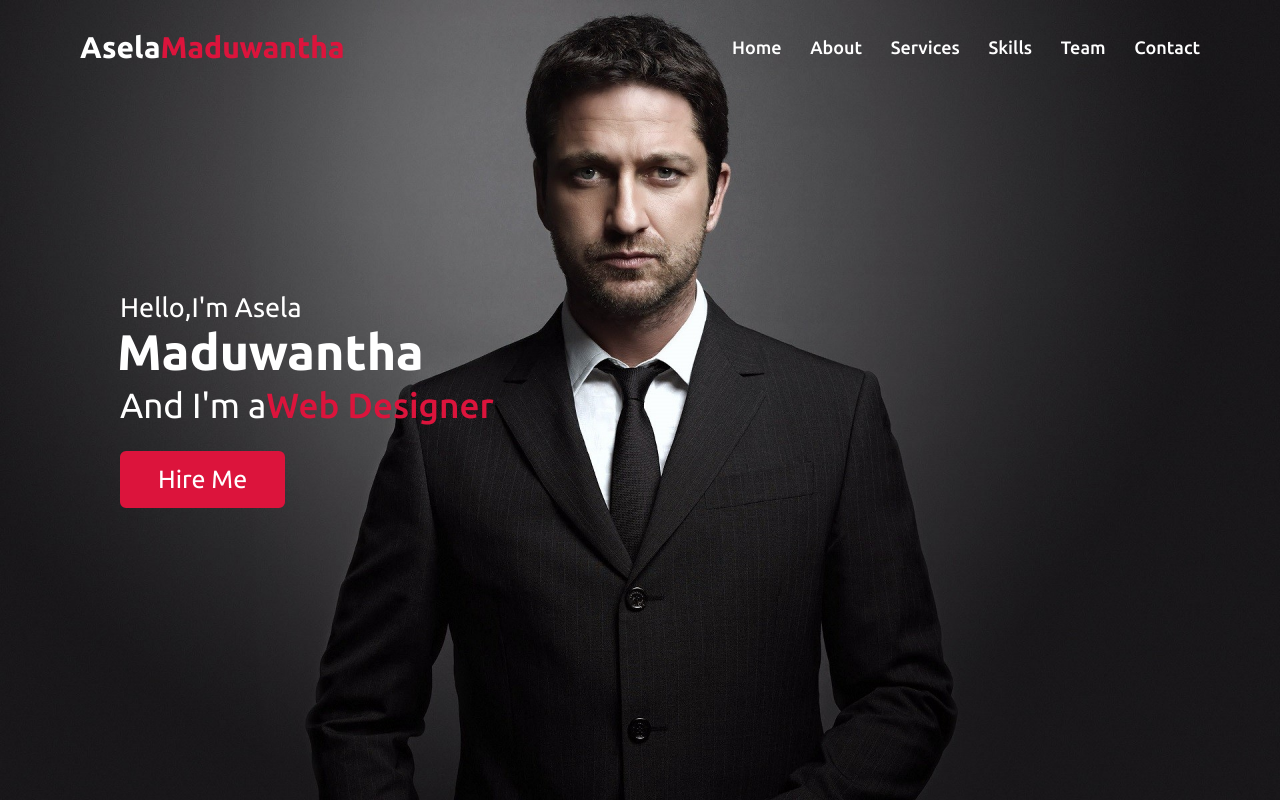
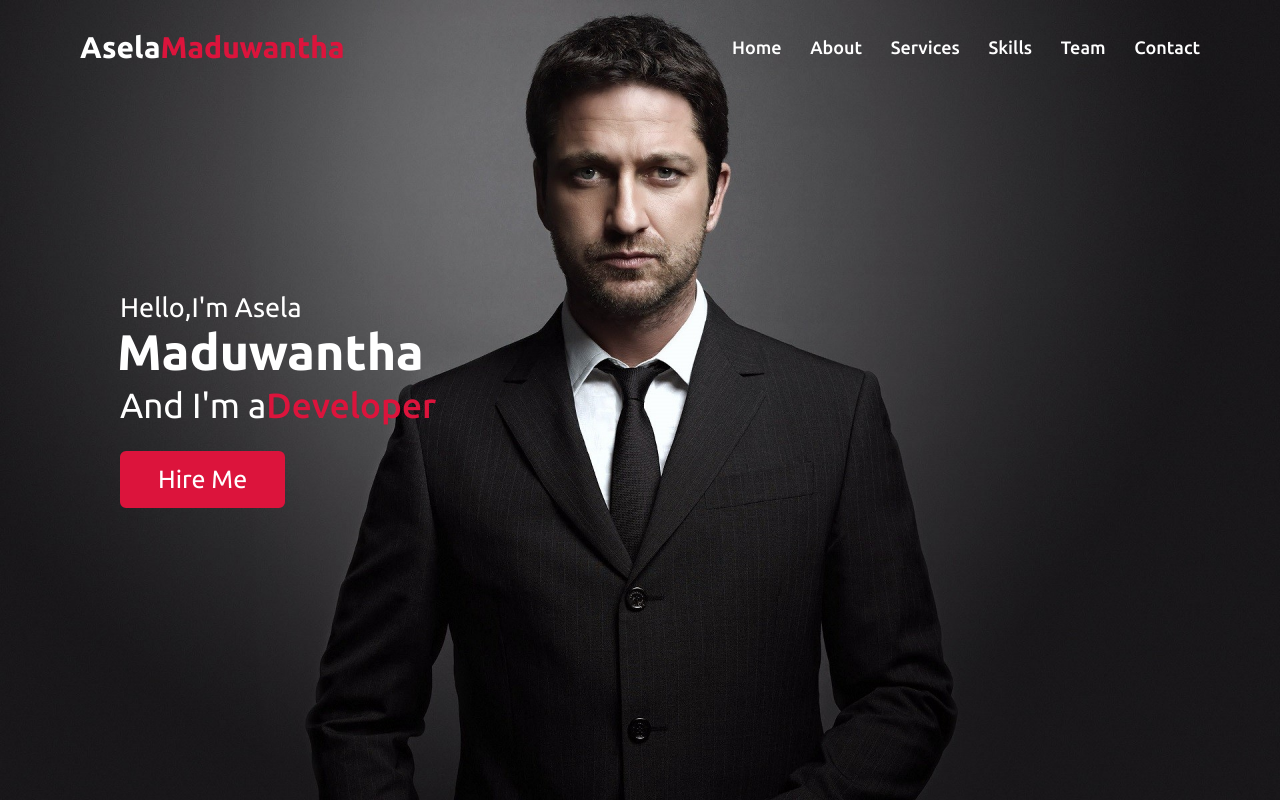
Before and after one commit to Maduwanthagraa/myblog.github.io, a plain HTML site: page index.html in a window 1280 px wide. Shown: the top 802 px of the page. Drawn offline with nearby package versions, Linux system fonts and the light colour scheme.

Commit message:
Update index.html
Signed-off-by: Maduwanthagraa <112416067+Maduwanthagraa@users.noreply.github.com>

```diff
--- a/index.html
+++ b/index.html
@@ -30,7 +30,7 @@
                 <div class="home-content">
                     <div class="text-1">Hello,I'm Asela</div>
                     <div class="text-2">Maduwantha</div>
-                    <div class="text-3">And I'm a<span>Web Designer</span></div>
+                    <div class="text-3">And I'm a<span>Developer</span></div>
                     <a href="#">Hire Me</a>
                 </div>
             </div>
```
